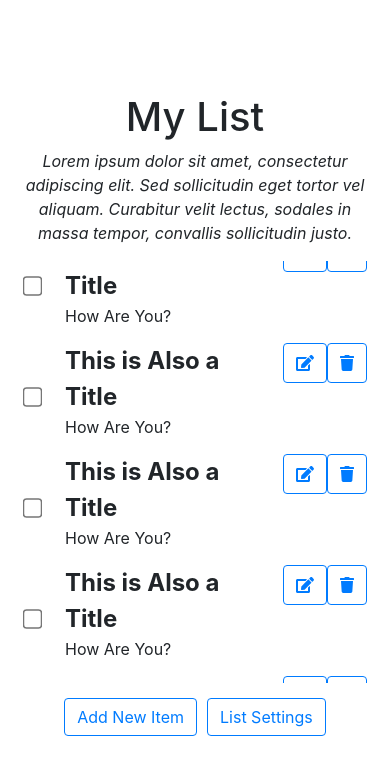
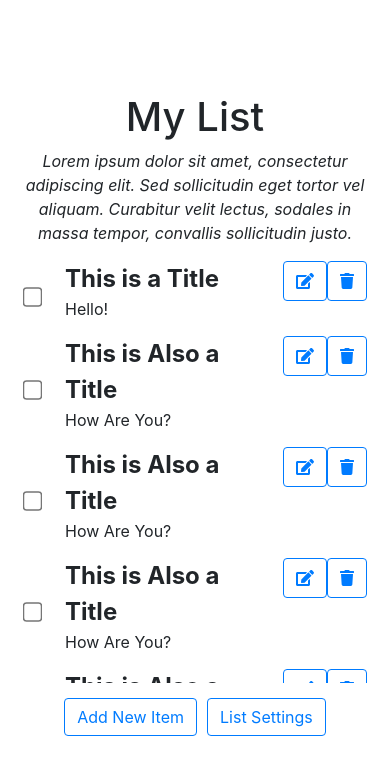
Before and after one commit to redligot2009/red-todo-list, a React (Create React App) app: page / in a window 390 px wide. Shown: the top 774 px of the page. Built offline with nearby package versions, Linux system fonts and the light colour scheme.

Commit message:
Fixed bug on mobile where list items are compressed

```diff
--- a/src/App.js
+++ b/src/App.js
@@ -28,7 +28,7 @@ class App extends Component
           </div>
         </div>
         <div className="row list-contents h-50">
-          <div className="container-fluid justify-content-center h-100 d-flex flex-column overflow-auto" style={{maxWidth:750}}>
+          <div className="container-fluid justify-content-center h-100 overflow-auto" style={{maxWidth:750}}>
             <TodoItem title="This is a Title" listColor="#000000" message="Hello!"></TodoItem>
             <TodoItem title="This is Also a Title" message="How Are You?"></TodoItem>
             <TodoItem title="This is Also a Title" message="How Are You?"></TodoItem>
```
Also changed, not shown: 1 other file (tests, documents, lock files or other folders).
